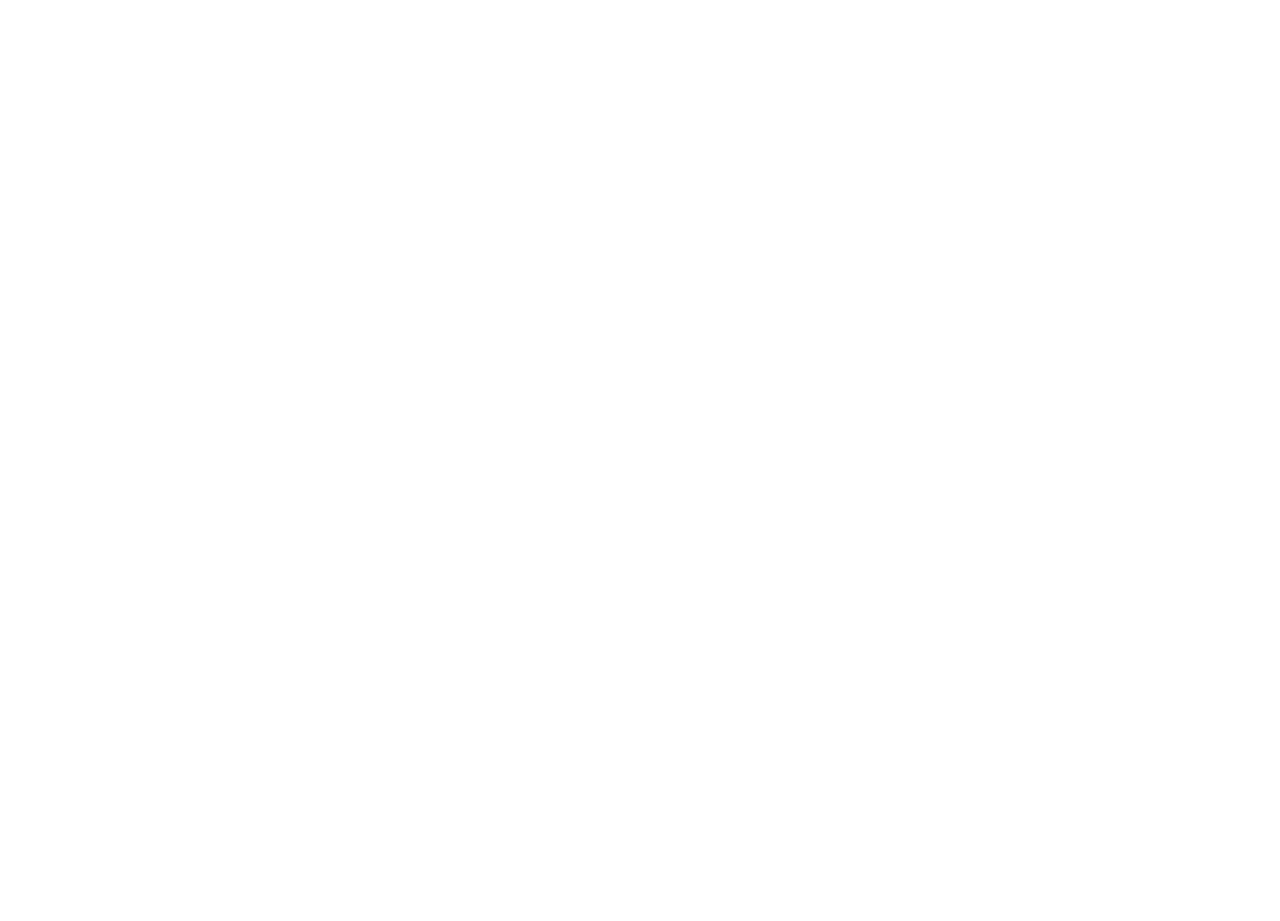
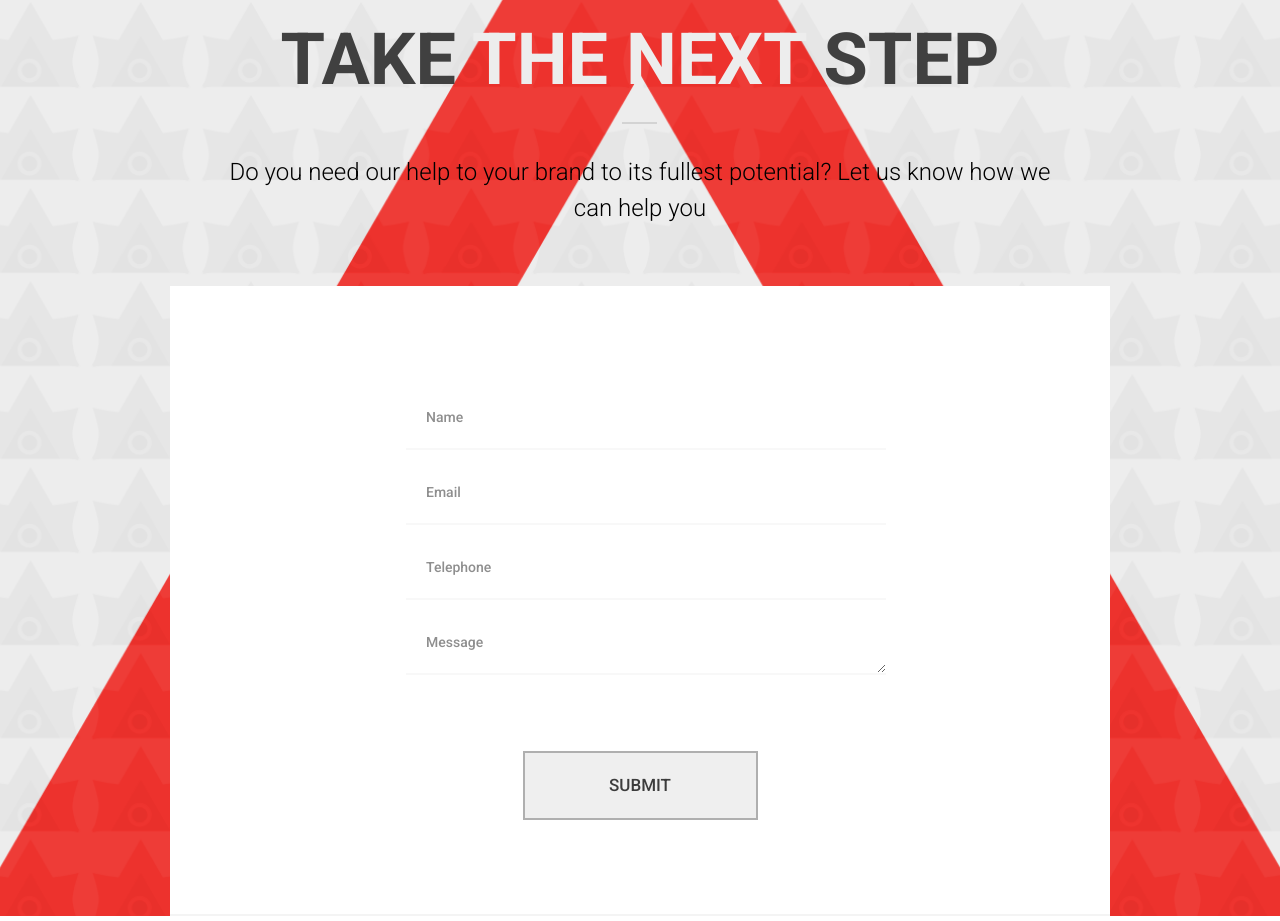
Before and after one commit to iamtheasad/react-anveshan-l-p, a React (Create React App) app: page / in a window 1280 px wide. Shown: the part 4280-5201 px from the top of the page. Before the commit the page ends 4162 px from the top, so only its background shows below. Built offline with nearby package versions, Linux system fonts and the light colour scheme.

Commit message:
ContactForm Component added

```diff
--- a/src/components/ContactForm/ContactForm.js
+++ b/src/components/ContactForm/ContactForm.js
@@ -1,11 +1,60 @@
-import React, {Component} from 'react';
+import React, {Component, Fragment} from 'react';
+import 'bootstrap/dist/js/bootstrap.min.js';
+import 'bootstrap/dist/css/bootstrap.min.css';
+import '../../assets/css/style.css';
+import '../../assets/css/responsive.css';
 
 class ContactForm extends Component {
     render() {
         return (
-            <div>
+            <Fragment>
+                {/*Contact Form Start */}
+                <section class="form_custom_width">
+                    <div class="contact_form_bg section_padding">
+                        <div class="container-fluid">
+                            <div class="row">
+                                <div class="text-center col-lg-8 offset-lg-2">
+                                    <div class="contact_top process_top">
+                                        <h2>take <span>the next</span> step </h2>
+                                        <div class="our_process_border border_bar">
+                                            <span class="bordr_top"></span>
+                                            <span class="bordr_bottom"></span>
+                                        </div>
+                                        <p>
+                                            Do you need our help to your brand to its fullest potential? Let us know how
+                                            we can help you
+                                        </p>
+                                    </div>
+                                </div>
+                                <div class="form_icon">
+                                    <img src="images/form_icon.png" alt="Form Icon"/>
+                                </div>
+                            </div>
+                            {/*row / */}
 
-            </div>
+                            {/*Contact Form*/}
+                            <div id="contact_form" class="row height_60">
+                                <div class="col-md-12 text-center">
+                                    <div class="form_box">
+                                        <form action="index.html">
+                                            <input type="text" name="name" id="name" placeholder="Name"/>
+                                            <input type="email" name="email" id="email" placeholder="Email"/>
+                                            <input type="tel" name="telephone" id="telehone" placeholder="Telephone"/>
+                                            <textarea name="texarea" id="textarea" placeholder="Message" cols="30"
+                                                      rows="1"></textarea>
+
+                                            <input type="submit" value="Submit"/>
+                                        </form>
+                                    </div>
+                                </div>
+                            </div>
+                        </div>
+                        {/* container/ */}
+                    </div>
+                    {/*contact_form_bg /*/}
+                </section>
+                {/*Contact Form End*/}
+            </Fragment>
         );
     }
 }
--- a/src/pages/HomePage.js
+++ b/src/pages/HomePage.js
@@ -5,6 +5,7 @@
 import BottomTopButton from "../components/BottomTopButton/BottomTopButton";
 import OurProcess from "../components/OurProcess/OurProcess";
 import ServiceTerms from "../components/ServiceTerms/ServiceTerms";
+import ContactForm from "../components/ContactForm/ContactForm";
 
 class HomePage extends Component {
     render() {
@@ -15,6 +16,7 @@
                <About/>
                <OurProcess/>
                <ServiceTerms/>
+               <ContactForm/>
                <BottomTopButton/>
             </Fragment>
         );
```
